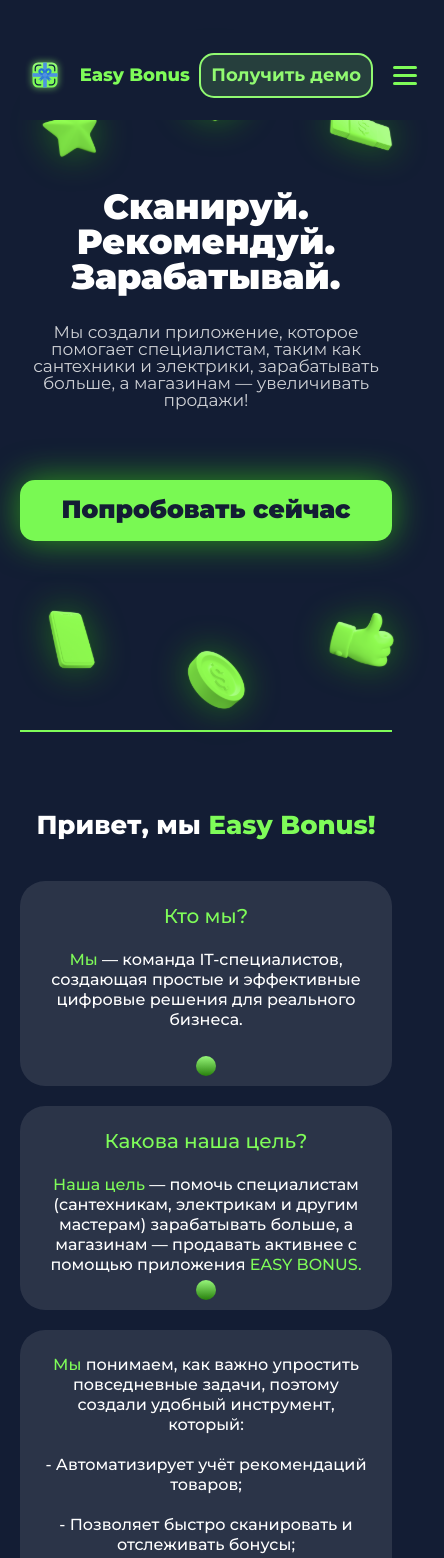
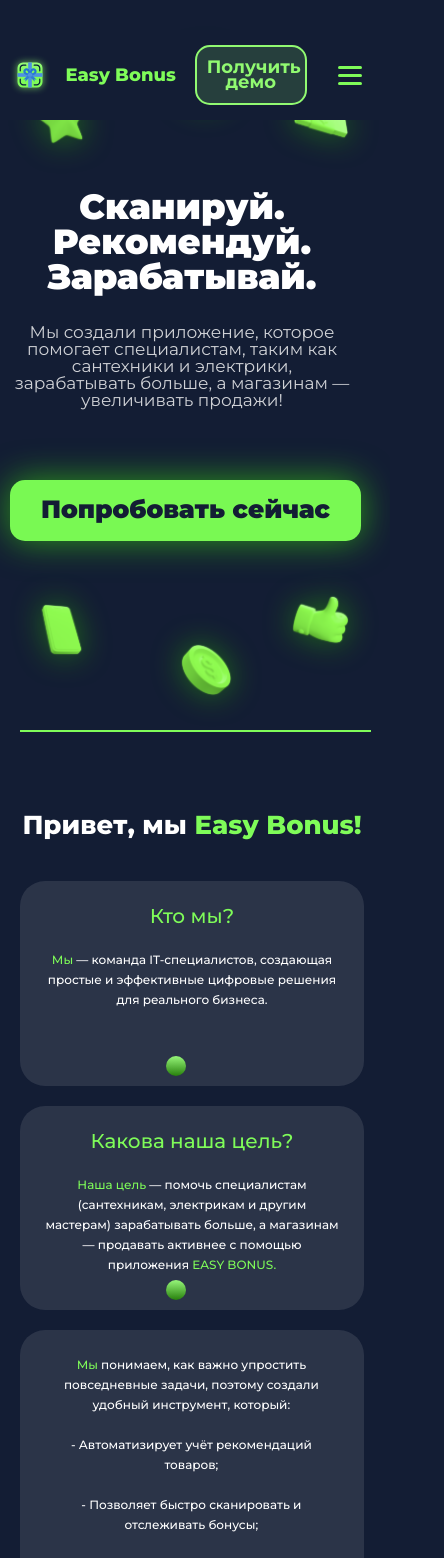
Before and after one commit to AdaDev11/easybonusnext, a Next.js app: page / in a window 390 px wide. Shown: the top 1558 px of the page, 444 px wide, since content can reach past the window. Built offline with nearby package versions, Linux system fonts and the light colour scheme.

Commit message:
stylechange

```diff
--- a/app/components/Navbar.tsx
+++ b/app/components/Navbar.tsx
@@ -1,6 +1,10 @@
 "use client";
 import { useState, useEffect } from "react";
 import Link from "next/link";
+import gsap from "gsap";
+import { ScrollToPlugin } from "gsap/ScrollToPlugin";
+
+gsap.registerPlugin(ScrollToPlugin);
 
 export default function Navbar() {
     const [open, setOpen] = useState(false);
@@ -14,6 +18,18 @@
     }, [open]);
 
     const closeMenu = () => setOpen(false);
+
+    const handleScroll = (e, id) => {
+        e.preventDefault();
+
+        gsap.to(window, {
+            duration: 1.9,
+            scrollTo: {
+                y: id,
+                offsetY: 90,
+            },
+        });
+    };
 
     return (
         <div className="nav">
@@ -37,28 +53,43 @@
                 <Link
                     href="/#about"
                     className="nav-menu__item"
-                    onClick={closeMenu}
+                    onClick={(e) => {
+                        closeMenu();
+                        handleScroll(e, "#about");
+                    }}
                 >
                     О Нас
                 </Link>
                 <Link
                     href="/#demo"
                     className="nav-menu__item"
-                    onClick={closeMenu}
+                    onClick={(e) => {
+                        closeMenu();
+                        handleScroll(e, "#demo");
+                    }}
                 >
                     Демо
                 </Link>
                 <Link
                     href="/#contact"
                     className="nav-menu__item"
-                    onClick={closeMenu}
+                    onClick={(e) => {
+                        closeMenu();
+                        handleScroll(e, "#contact");
+                    }}
                 >
                     Контакты
                 </Link>
             </div>
 
             <button className="nav-btn">
-                <Link href="/#demo" className="demo__item">
+                <Link
+                    href="/#demo"
+                    className="demo__item"
+                    onClick={(e) => {
+                        handleScroll(e, "#demo");
+                    }}
+                >
                     Получить демо
                 </Link>
             </button>
--- a/app/styles/mobile.css
+++ b/app/styles/mobile.css
@@ -20,20 +20,24 @@
 }
 
 @media (max-width: 412px) {
-    .body {
-        width: 100%;
+    html,
+    body {
+        margin: 0;
+        padding: 0;
+        overflow-x: hidden;
+        max-width: 100%;
     }
 
     .wrapper {
-        width: 412px;
-        padding: 0;
+        max-width: 100%;
+        box-sizing: border-box;
     }
 
     .nav {
-        width: 412px;
+        width: 98%;
         height: 90px;
         top: 30px;
-        left: 20px;
+        left: 1px;
         display: flex;
     }
 
@@ -45,7 +49,7 @@
     }
 
     .nav-logo h1 {
-        width: 111;
+        width: 101;
         height: 22;
         top: 34px;
         left: 48px;
@@ -82,7 +86,7 @@
 
     .burger {
         display: flex;
-        width: 45px;
+        width: 48px;
         color: #7ffc59;
     }
 
@@ -96,7 +100,7 @@
         padding-bottom: 13px;
         padding-left: 10px;
         gap: 10px;
-        width: 117;
+        width: 112px;
         height: 17;
         font-weight: 700;
         font-style: Bold;
@@ -104,26 +108,26 @@
     }
 
     .hero {
-        width: 412px;
+        width: 100%;
         height: 730px;
         margin: 0;
     }
 
     .hero__text-box {
-        width: 372px;
+        width: 90%;
         height: 352px;
         top: 189px;
-        left: 20px;
+        left: 10px;
     }
 
     .hero-title {
-        width: 372px;
+        width: 98%;
         height: 129px;
         font-size: 35px;
     }
 
     .hero-desc {
-        width: 372px;
+        width: 98%;
         height: 105px;
         top: 152px;
         font-size: 17px;
@@ -138,13 +142,13 @@
     }
 
     .hero__icons {
-        width: 412px;
+        width: 100%;
         height: 730px;
     }
 
     .hero__icons div {
-        width: 140px;
-        height: 140px;
+        width: 120px;
+        height: 120px;
     }
 
     .hero__star-icon {
@@ -163,8 +167,8 @@
     }
 
     .hero__thumb-icon {
-        top: 570px;
-        left: 291px;
+        top: 560px;
+        left: 260px;
     }
     .hero__mobile-icon {
         top: 570px;
@@ -173,11 +177,11 @@
 
     .hero__money-icon {
         top: 60px;
-        left: 291px;
+        left: 261px;
     }
 
     .about {
-        width: 372px;
+        width: 90%;
         height: 1085px;
         top: 940px;
         left: 20px;
@@ -187,13 +191,14 @@
     }
 
     .about__cards {
+        width: 90%;
         display: flex;
         flex-direction: column;
         gap: 20px;
     }
 
     .about-title {
-        width: 372px;
+        width: 98%;
         height: 32px;
         font-size: 26px;
         text-align: center;
@@ -205,18 +210,20 @@
         flex-direction: column;
         align-items: center;
         gap: 20px;
-        width: 372px;
+        width: 98%;
         height: 925px;
         top: 80px;
     }
 
     .about-card {
-        width: 372px;
+        width: 100%;
+        overflow-inline: hidden;
         border-radius: 25px;
         height: 24%;
     }
 
     .about-card__title {
+        width: 100%;
         height: 24px;
         top: 25px;
         left: 25px;
@@ -227,11 +234,11 @@
     }
 
     .about-card__desc {
-        width: 322px;
+        width: 100%;
         height: auto;
         top: 69px;
         left: 25px;
-        font-size: 16px;
+        font-size: 12px;
         font-weight: 500;
         text-align: center;
     }
@@ -240,19 +247,19 @@
         width: 20px;
         height: 20px;
         bottom: 10px;
-        left: 176px;
+        left: 146px;
     }
 
     .about-answer {
-        width: 372px;
+        width: 100%;
         height: 355px;
         border-radius: 25px;
         text-align: center;
     }
 
     .about-answer span {
-        width: 322px;
-        font-size: 16px;
+        width: 120%;
+        font-size: 12px;
         height: auto;
     }
 
@@ -399,6 +406,10 @@
         margin-bottom: 2%;
     }
 
+    .question_mark {
+        width: 80%;
+    }
+
     .register {
         background-color: #1a2a3a;
         padding: 60px 20px;
--- a/app/styles/style.css
+++ b/app/styles/style.css
@@ -1,4 +1,8 @@
 @import url("https://fonts.googleapis.com/css2?family=Montserrat:wght@100..900&family=Tenor+Sans&display=swap");
+
+html {
+    scroll-behavior: smooth;
+}
 
 body {
     font-family: Montserrat;
--- a/package.json
+++ b/package.json
@@ -8,6 +8,8 @@
     "start": "next start"
   },
   "dependencies": {
+    "@studio-freight/lenis": "^1.0.42",
+    "gsap": "^3.13.0",
     "motion": "^12.23.12",
     "next": "15.5.2",
     "react": "19.1.0",
```
Also changed, not shown: 1 other file (tests, documents, lock files or other folders).
